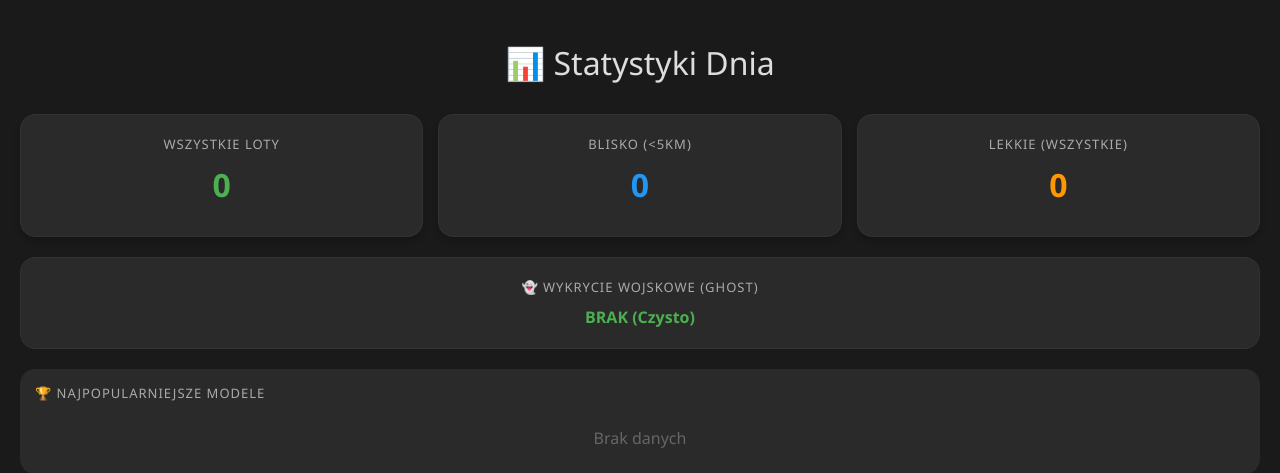
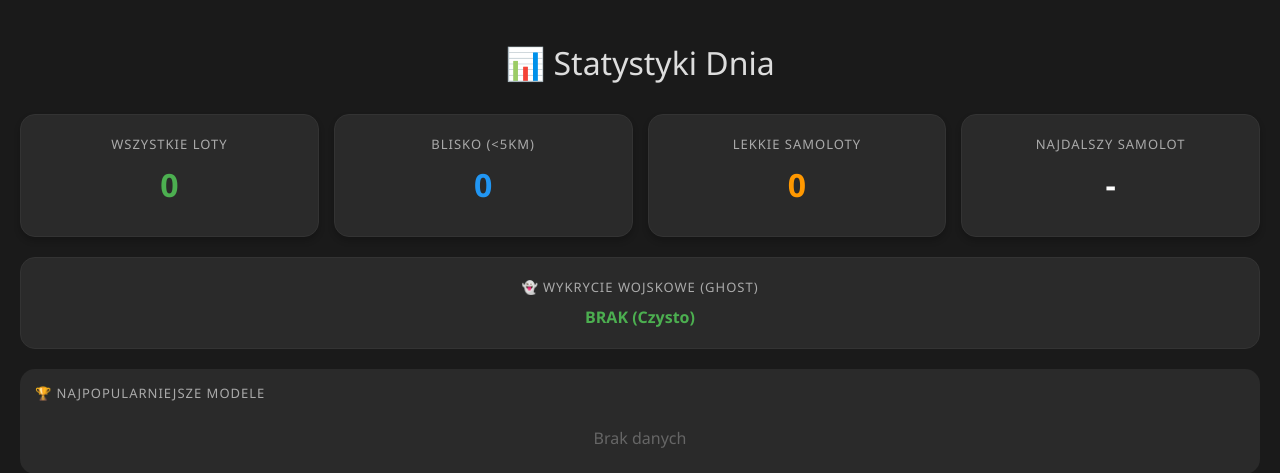
Before and after one commit to Adam2604/Planes_tracker_app, a Flask app: page /statystyki in a window 1280 px wide. Shown: the top 473 px of the page. Run offline with Flask 3, Linux system fonts and the light colour scheme; data comes from the database, SQL or seed files in the repository.

Commit message:
Dodanie najdalszego samolotu do statystyk

```diff
--- a/data_base.py
+++ b/data_base.py
@@ -230,6 +230,19 @@ def get_detailed_stats_today():
     #Sortowanie według punktów i liczby wystąpień
     scored_models.sort(key=lambda x: (-x[2], -x[1]), reverse=True)
     rare_models = [(model, count) for model, count, points in scored_models[:5]]
+
+    #Najdalszy odebrany samolot
+    c.execute("""
+        SELECT model, min_dist
+        FROM historia
+        WHERE last_seen > ?
+        AND min_dist < 9000  -- Odrzucamy 9999 (brak lokalizacji)
+        ORDER BY min_dist DESC
+        LIMIT 1
+    """, (today_midnight,))
+
+    farthest_row = c.fetchone()
+    farthest_data = {'model': farthest_row[0], 'dist': farthest_row[1]} if farthest_row else None
     conn.close()
 
     return {
@@ -238,7 +251,8 @@ def get_detailed_stats_today():
         "light": light_total,
         "ghost_model": ghost_info,
         "top_models": top_models,
-        "rare_models": rare_models
+        "rare_models": rare_models,
+        "farthest": farthest_data
     }
 
 def get_flights_list():
--- a/templates/stats.html
+++ b/templates/stats.html
@@ -58,6 +58,7 @@
         .c-blue { color: #2196F3; }
         .c-orange { color: #FF9800; }
         .c-red { color: #F44336; }
+        .c-purple { color: #9C27B0}
 
         /* Sekcja Ghost */
         .ghost-box {
@@ -114,8 +115,19 @@
             <div class="number c-blue">{{ s.close }}</div>
         </div>
         <div class="card">
-            <div class="label">Lekkie (Wszystkie)</div>
+            <div class="label">Lekkie samoloty</div>
             <div class="number c-orange">{{ s.light }}</div>
+        </div>
+        <div class="card">
+            <div class="label">Najdalszy samolot</div>
+            {% if s.farthest %}
+                <div class="number c-purple">{{ s.farthest.dist }} km</div>
+                <div style="font-size: 11px; color: #888; margin-top: -5px; white-space: nowrap; overflow: hidden; text-overflow: ellipsis;">
+                    {{ s.farthest.model if s.farthest.model else 'Nieznany' }}
+                </div>
+            {% else %}
+                <div class="number">-</div>
+            {% endif %}
         </div>
     </div>
 
```
